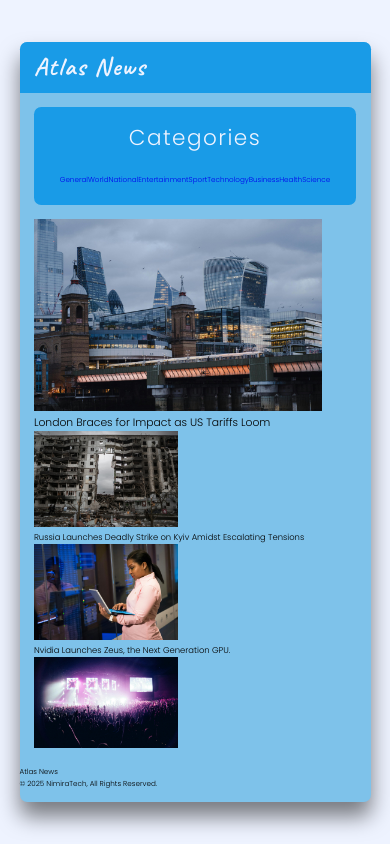
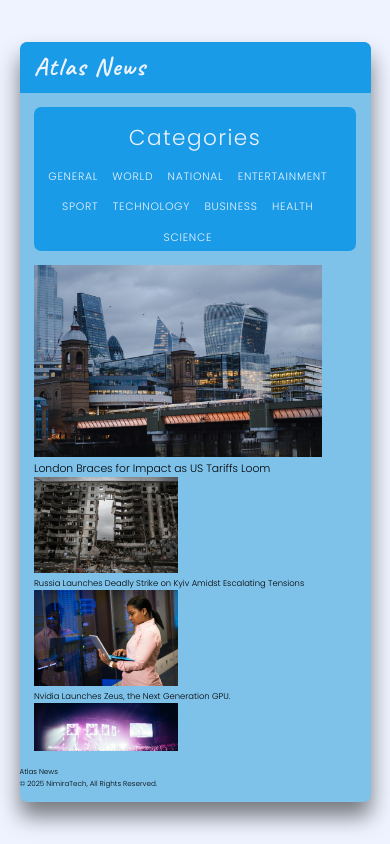
Before and after one commit to Nimira43/Atlas-News, a React (Vite) app: page / in a window 390 px wide. Built offline with nearby package versions, Linux system fonts and the light colour scheme.

Commit message:
.nav-link styled.

```diff
--- a/src/css/news.css
+++ b/src/css/news.css
@@ -59,6 +59,13 @@
   margin-bottom: 2rem;
 }
 
+.nav-link {
+  font-size: 1.5rem;
+  color: var(--light);
+  text-transform: uppercase;
+  letter-spacing: 0.1rem;
+}
+
 .news-section {
   width: 80%;
 }
@@ -102,9 +109,9 @@
     flex-wrap: wrap;
     justify-content: center;
   }
-
-
-
+  .nav-link {
+    margin-right: 2rem;;
+  }
   .news-section {
     width: 100%;
   }
```
